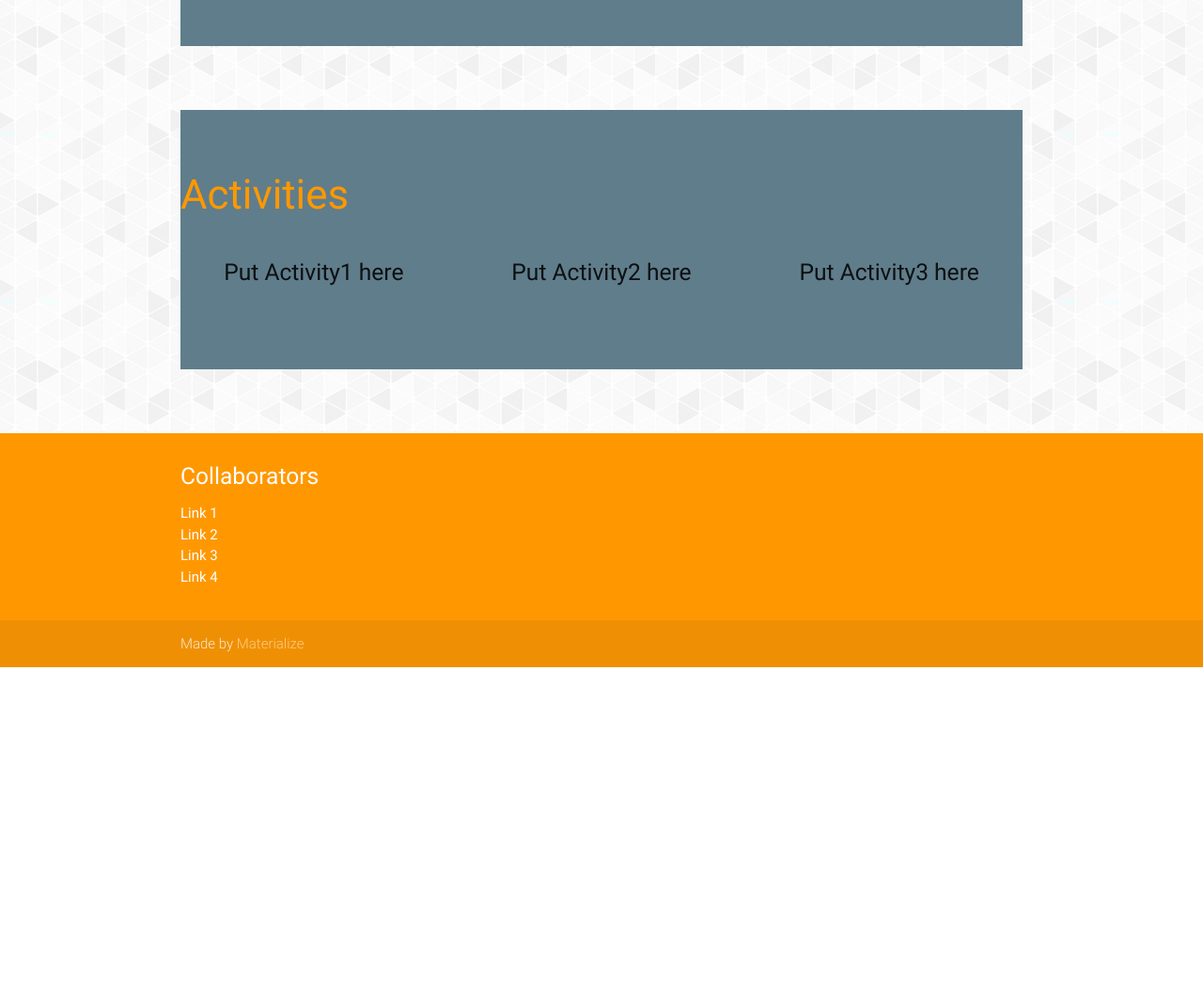
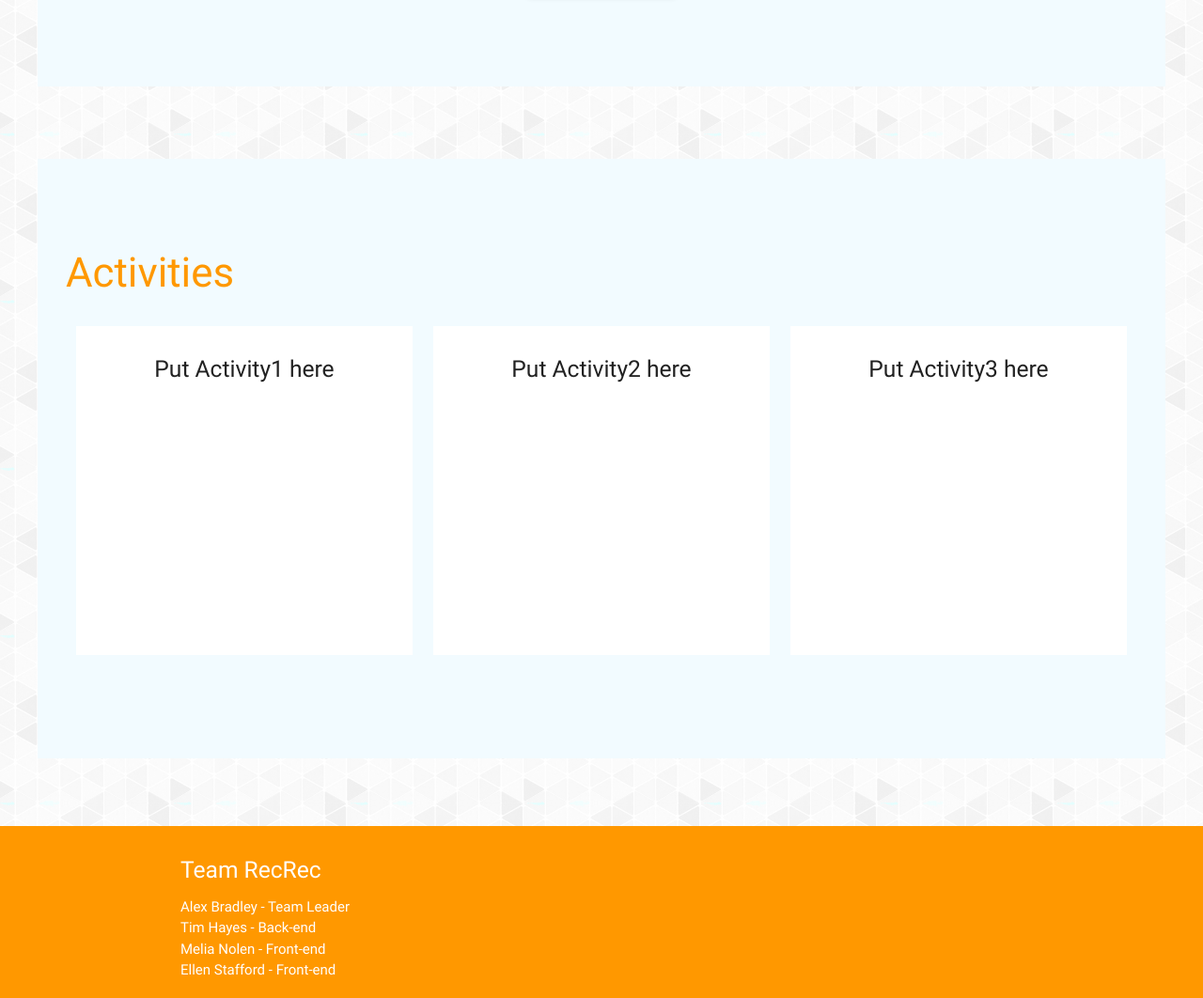
Before and after one commit to MeliaNolen/RecRec, a plain HTML site: page index.html in a window 1280 px wide. Shown: the part 1296-2358 px from the top of the page at 94% size. Before the commit the page ends 2006 px from the top, so only its background shows below. Drawn offline with nearby package versions, Linux system fonts and the light colour scheme.

Commit message:
upload new css and page changes

```diff
--- a/css/style.css
+++ b/css/style.css
@@ -14,7 +14,9 @@
 	font-size: inherit;
 }
 
-/* I would like to reduce the white space between the h3 tag Recommending Recreation and the nav bar.*/
+.inputArea{
+  background-color: rgb(242, 251, 255);
+}
 
 .submitButton{
   margin-top: 40px;
@@ -23,3 +25,17 @@
 .state{
   margin: 15px 0px;
 }
+
+.weatherContainer, .activitiesContainer{
+  background-color: rgb(242, 251, 255);
+  margin: 5px 40px;
+  padding: 30px;
+}
+
+
+.icon-block{
+  background-color: white;
+  padding: 20px;
+  overflow:scroll;
+  height: 350px;
+}
--- a/index.html
+++ b/index.html
@@ -18,7 +18,7 @@
   </nav>
 
   <!-- Input area  -->
-  <div class="section no-pad-bot blue-grey" id="index-banner">
+  <div class="section no-pad-bot inputArea" id="index-banner">
     <div class="container">
       <br><br>
       <h3 class="header orange-text">Recommending Recreation<br>
@@ -70,7 +70,7 @@
   <br><br><br>
 
   <!-- Weather Results Area -->
-      <div class="container blue-grey">
+      <div class="weatherContainer">
         <br><br>
         <h3 class="header orange-text">Weather</h3>
         <div class="row">
@@ -115,7 +115,7 @@
 
 
   <!-- Activities output -->
-  <div class="container blue-grey">
+  <div class="activitiesContainer">
     <br><br>
     <h3 class="header orange-text">Activities</h3>
     <div class="section">
@@ -158,12 +158,12 @@
     <div class="container">
       <div class="row">
         <div class="col l3 s12">
-          <h5 class="white-text">Collaborators</h5>
+          <h5 class="white-text">Team RecRec</h5>
           <ul>
-            <li><a class="white-text" href="#!">Link 1</a></li>
-            <li><a class="white-text" href="#!">Link 2</a></li>
-            <li><a class="white-text" href="#!">Link 3</a></li>
-            <li><a class="white-text" href="#!">Link 4</a></li>
+            <li><a class="white-text" href="#!">Alex Bradley - Team Leader</a></li>
+            <li><a class="white-text" href="#!">Tim Hayes - Back-end</a></li>
+            <li><a class="white-text" href="#!">Melia Nolen - Front-end</a></li>
+            <li><a class="white-text" href="#!">Ellen Stafford - Front-end</a></li>
           </ul>
         </div>
       </div>
```
